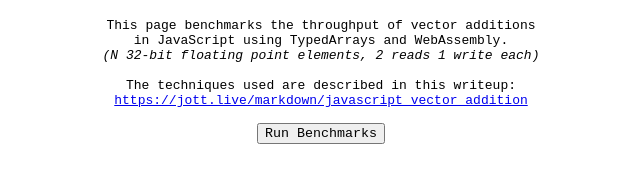
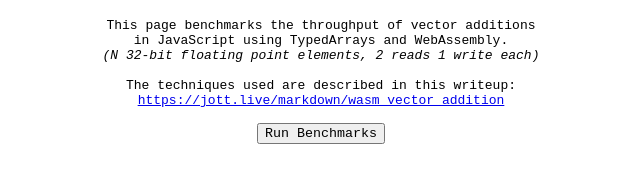
Before and after one commit to bwasti/wasmblr, a plain HTML site: page index.html in a window 1280 px wide. Shown: the whole page, without its empty margins (319-959 px from the left). Drawn offline with nearby package versions, Linux system fonts and the light colour scheme.

Commit message:
fix link

```diff
--- a/index.html
+++ b/index.html
@@ -211,7 +211,7 @@
     <br>
     <br>
     The techniques used are described in this writeup:<br>
-    <a href="https://jott.live/markdown/javascript_vector_addition">https://jott.live/markdown/javascript_vector_addition</a>
+    <a href="https://jott.live/markdown/wasm_vector_addition">https://jott.live/markdown/wasm_vector_addition</a>
     <br>
     <br>
     <div id="button_div"></div>
```
